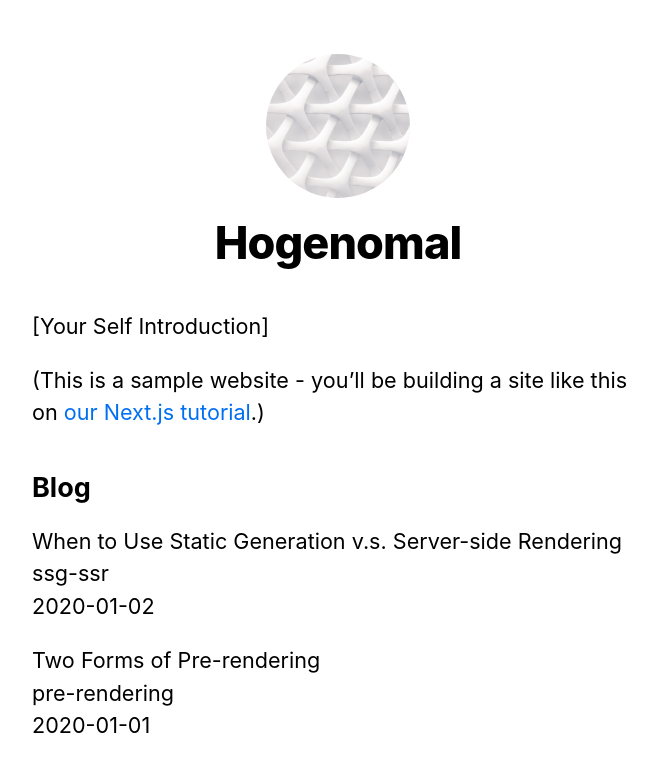
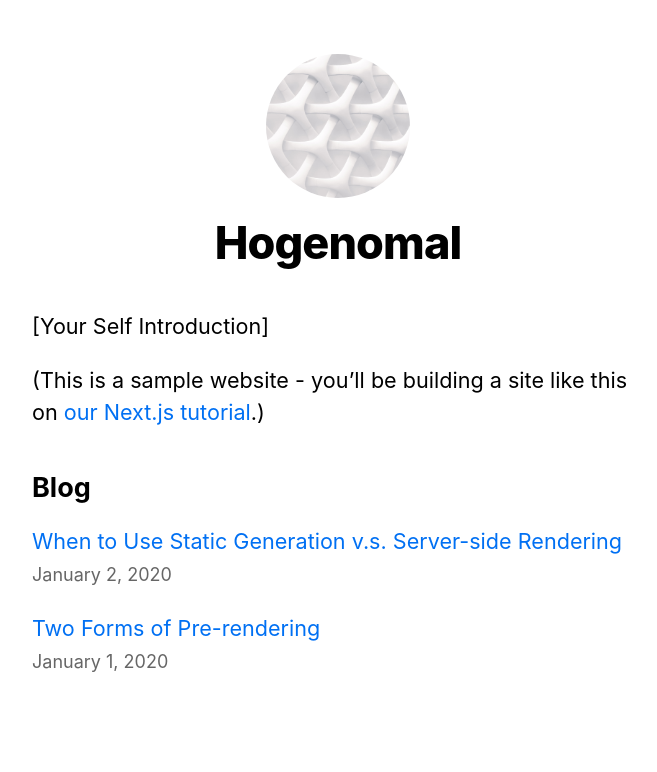
Before and after one commit to hitohata/nextjs-tutorial, a Next.js app in the folder nextjs-blog/: page / in a window 1280 px wide. Shown: the top 772 px of the page, without its empty margins (302-959 px from the left). Built offline with nearby package versions, Linux system fonts and the light colour scheme.

Commit message:
polished

```diff
--- /dev/null
+++ b/nextjs-blog/components/date.js
@@ -0,0 +1,6 @@
+import { parseISO, format } from 'date-fns'
+
+export default function Date({ dateString }) {
+    const date = parseISO(dateString);
+    return <time dateTime={dateString}>{ format(date, 'LLLL d, yyyy') }</time>;
+}
--- a/nextjs-blog/pages/index.js
+++ b/nextjs-blog/pages/index.js
@@ -1,4 +1,6 @@
 import Head from 'next/head';
+import Link from "next/link";
+import Date from "../components/date";
 import Layout, { siteTitle } from '../components/layout';
 import utilStyles from '../styles/utils.module.css';
 import { getSortedPostsData } from "../lib/posts"
@@ -30,11 +32,11 @@
         <ul className={utilStyles.list}>
             {allPostsData.map(({ id, date, title }) => (
                 <li className={utilStyles.listItem} key={id}>
-                    {title}
+                    <Link href={`/posts/${id}`}>{ title }</Link>
                     <br />
-                    {id}
-                    <br />
-                    {date}
+                    <small className={utilStyles.lightText}>
+                        <Date dateString={date} />
+                    </small>
                 </li>
             ))}
         </ul>
```
Also changed, not shown: nextjs-blog/pages/posts/[id].js (+9 -7 lines).
